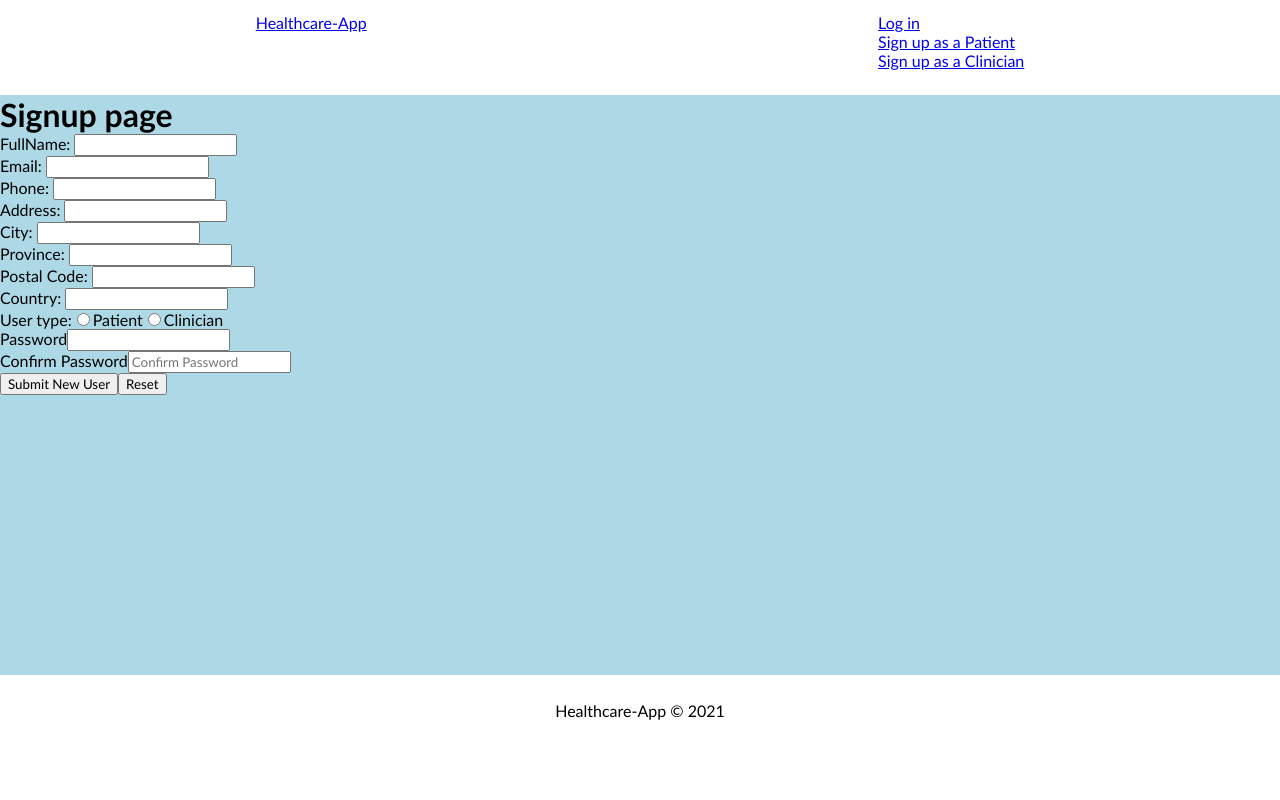
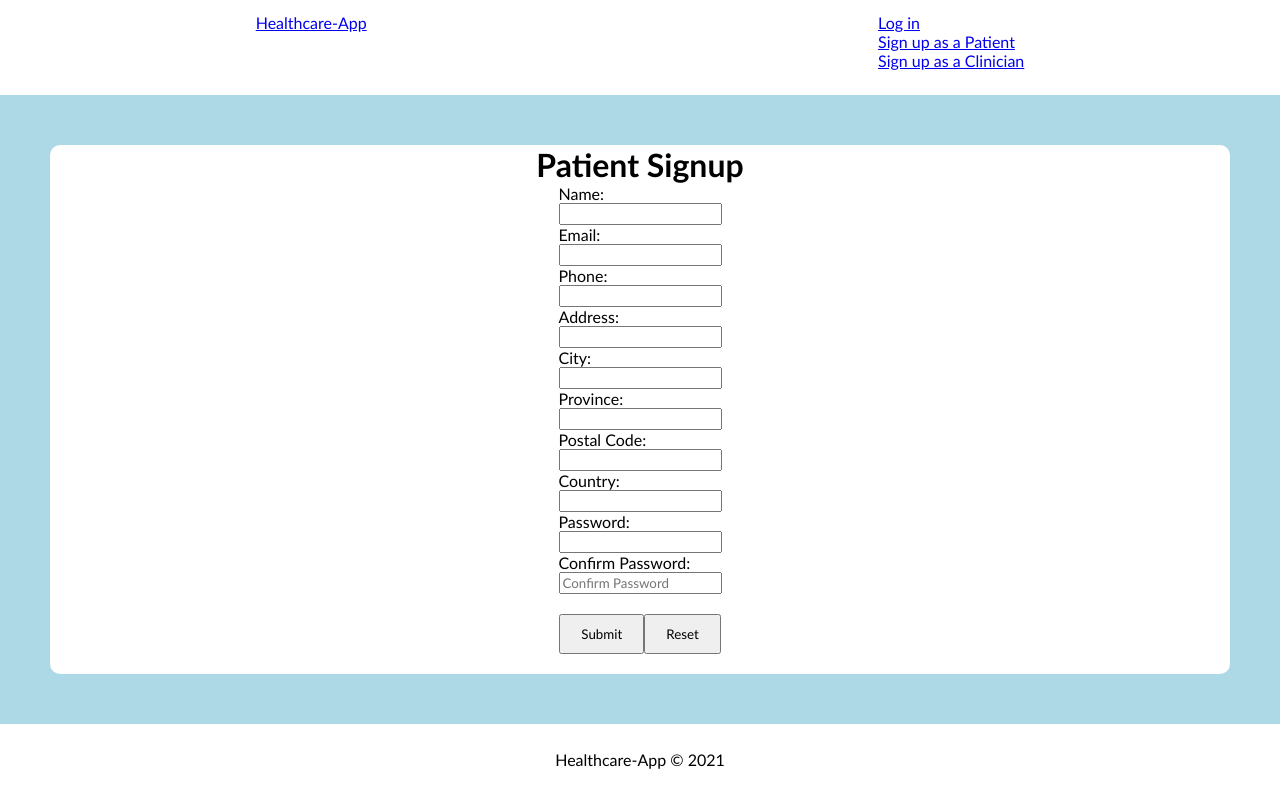
Before and after one commit to phides-code/clinicfinder, a React (Create React App) app in the folder frontend/: page /signup in a window 1280 px wide. Built offline with nearby package versions, Linux system fonts and the light colour scheme; a web font is replaced by a local one.

Commit message:
styled login and signup pages

```diff
--- a/frontend/src/components/ClinicianSignup.js
+++ b/frontend/src/components/ClinicianSignup.js
@@ -107,47 +107,52 @@ const ClinicianSignup = () => {
   };
 
   return (
-    <div>
-      <div><h1>Clinician Signup page - Enter your clinic ID:</h1></div>
-      <div>
+    <Wrapper>
+      <h1>Clinician Signup</h1>
+
+      { !provider &&
         <form onSubmit={findProvider}>
+          <div>Enter your clinic ID: </div>
           <input name="providerId" type="text" style={{width: "200px"}} required />
-          <input type="submit" value="Submit" />
+          <SignupDiv>
+            <SignupButton type="submit" value="Submit" />
+          </SignupDiv>
         </form>
-      </div>
+      }
+
       {(provider && provider !== "none found") ?
       <div>
-        <div><h2>Your Clinic:</h2></div>
+        <h3>Your Clinic:</h3>
         <div>{provider.name}</div>
         <div>{provider.display_phone}</div>
         <div>{provider.location.display_address}</div>
 
-        <form onSubmit={postNewUser}>
-          <div><h2>Enter your information to register as a clinician with {provider.name}:</h2></div>
+        <LoginForm onSubmit={postNewUser}>
+          <h3>Enter your information to register as a clinician with {provider.name}:</h3>
           <div>
-            <label>Name: </label>
-            <input name="name" type="text" required />
+            <label>Name: </label></div>
+            <div><input name="name" type="text" required />
           </div>
           <div>
-            <label>Email: </label>
-            <input name="email" type="email" required />
+            <label>Email: </label></div>
+            <div><input name="email" type="email" required />
           </div>
 
           <div>
-            <label htmlFor="password">Create a Password: </label>
-            <input type="password" id="password" name="password" pattern="(?=.*\d)(?=.*[a-z])(?=.*[A-Z]).{8,}" title="Must contain at least one number and one uppercase and lowercase letter, and at least 8 or more characters" required />
+            <label htmlFor="password">Create a Password: </label></div>
+            <div><input type="password" id="password" name="password" pattern="(?=.*\d)(?=.*[a-z])(?=.*[A-Z]).{8,}" title="Must contain at least one number and one uppercase and lowercase letter, and at least 8 or more characters" required />
           </div>
 
           <div>
-            <label htmlFor="confirm_password">Confirm Password</label>
-            <input type="password" placeholder="Confirm Password" id="confirm_password" required />
+            <label htmlFor="confirm_password">Confirm Password</label></div>
+            <div><input type="password" placeholder="Confirm Password" id="confirm_password" required />
           </div>
 
-          <div>
-            <input type="submit" value="Submit" />
-            <button type="reset">Reset</button>
-          </div>
-        </form>
+          <SignupDiv>
+            <SignupButton type="submit" value="Submit" />
+            <SignupButton onClick={() => {setProvider(null);}} type="reset" value="Reset"/>
+          </SignupDiv>
+        </LoginForm>
 
         <PasswordValidation id="message" >
           <h3>Password must contain the following:</h3>
@@ -159,9 +164,45 @@ const ClinicianSignup = () => {
 
       </div> : (provider === "none found") && <div>Clinic not found.</div>
       }
-    </div>
+    </Wrapper>
   );
 };
+
+const LoginForm = styled.form`
+  display: flex;
+	flex-direction: column;
+	flex-wrap: nowrap;
+	justify-content: center;
+	align-items: center;
+	align-content: center;
+`;
+
+const Wrapper = styled.div`
+  padding: 5px;
+  border-radius: 10px;
+  margin: 50px 50px;
+  background-color: white;
+  display: flex;
+	flex-direction: column;
+	flex-wrap: nowrap;
+	justify-content: center;
+	align-items: center;
+	align-content: center;
+`;
+
+const SignupButton = styled.input`
+  margin: 20px 0px;
+  padding: 10px 20px;
+`;
+
+const SignupDiv = styled.div`
+  display: flex;
+	flex-direction: row;
+	flex-wrap: nowrap;
+	justify-content: center;
+	align-items: center;
+	align-content: center;
+`;
 
 const PasswordValidation = styled.div`
   display: none;
--- a/frontend/src/components/Login.js
+++ b/frontend/src/components/Login.js
@@ -65,29 +65,55 @@ const Login = () => {
   };
 
   return (
-    <div>
-      <h1>Login page</h1>
-      <div>
-        <form onSubmit={userLogin}>
-          <div>
-            <label>Patient or Clinician ID: </label>
-            <input name="patientId" required></input>
-          </div>
-          <div>
-            <label>Password: </label>
-            <input type="password" name="password" required></input>
-          </div>
-          <div>
-            <input type="submit" value="Login"/>
-          </div>
+    <Wrapper>
+      <h1>Login</h1>
+      {/* <div> */}
+        <LoginForm onSubmit={userLogin}>
+          <div><label>Patient or Clinician ID: </label></div>
+          <div><input name="patientId" required></input></div>
 
+          <div><label>Password: </label></div>
+          <div><input type="password" name="password" required></input></div>
           {
             invalidUser && <div>*** Invalid Login ***</div>
           }
-        </form>
-      </div>
-    </div>
+          <LoginDiv>
+            <LoginButton type="submit" value="Login"/>
+          </LoginDiv>
+
+
+        </LoginForm>
+      {/* </div> */}
+    </Wrapper>
   );
 };
 
+const LoginForm = styled.form``;
+
+const LoginButton = styled.input`
+  margin: 20px 0px;
+  padding: 10px 20px;
+`;
+
+const LoginDiv = styled.div`
+  display: flex;
+	flex-direction: column;
+	flex-wrap: nowrap;
+	justify-content: center;
+	align-items: center;
+	align-content: center;
+`;
+
+const Wrapper = styled.div`
+  border-radius: 10px;
+  margin: 50px 50px;
+  background-color: white;
+  display: flex;
+	flex-direction: column;
+	flex-wrap: nowrap;
+	justify-content: center;
+	align-items: center;
+	align-content: center;
+`;
+
 export default Login;
--- a/frontend/src/components/Signup.js
+++ b/frontend/src/components/Signup.js
@@ -82,82 +82,100 @@ const Signup = () => {
   };
 
   return (
-    <div>
-      <div><h1>Signup page</h1></div>
-
-      <div>
+    <Wrapper>
+      <div><h1>Patient Signup</h1></div>
         <form onSubmit={postNewUser}>
           <div>
-            <label>FullName: </label>
-            <input name="name" type="text" required />
+            <label>Name: </label></div>
+            <div><input name="name" type="text" required />
           </div>
           <div>
-            <label>Email: </label>
-            <input name="email" type="email" required />
+            <label>Email: </label></div>
+            <div><input name="email" type="email" required />
           </div>
           <div>
-            <label>Phone: </label>
-            <input name="phone" type="phone" required />
+            <label>Phone: </label></div>
+            <div><input name="phone" type="phone" required />
           </div>
           <div>
-            <label>Address: </label>
-            <input name="address" type="address" required />
+            <label>Address: </label></div>
+            <div><input name="address" type="address" required />
           </div>
           <div>
-            <label>City: </label>
-            <input name="city" type="text" required />
+            <label>City: </label></div>
+            <div><input name="city" type="text" required />
           </div>
           <div>
-            <label>Province: </label>
-            <input name="province" type="text" required />
+            <label>Province: </label></div>
+          <div><input name="province" type="text" required />
           </div>
           <div>
-            <label>Postal Code: </label>
-            <input name="postalcode" type="text" required />
+            <label>Postal Code: </label></div>
+            <div><input name="postalcode" type="text" required />
           </div>
           <div>
-            <label>Country: </label>
-            <input name="country" type="text" required />
-          </div>
-          <div>
-            <>User type:</>
-            <input type="radio" name="userType" value="patient" id="patient" required></input>
-            <label htmlFor="patient">Patient</label>
-            <input type="radio" name="userType" value="clinician" id="clinician"></input>
-            <label htmlFor="clinician">Clinician</label>
+            <label>Country: </label></div>
+            <div><input name="country" type="text" required />
           </div>
 
           <div>
-            <label htmlFor="password">Password</label>
-            <input type="password" id="password" name="password" pattern="(?=.*\d)(?=.*[a-z])(?=.*[A-Z]).{8,}" title="Must contain at least one number and one uppercase and lowercase letter, and at least 8 or more characters" required />
+            <label htmlFor="password">Password: </label></div>
+            <div><input type="password" id="password" name="password" pattern="(?=.*\d)(?=.*[a-z])(?=.*[A-Z]).{8,}" title="Must contain at least one number and one uppercase and lowercase letter, and at least 8 or more characters" required />
           </div>
 
           <div>
-            <label htmlFor="confirm_password">Confirm Password</label>
-            <input type="password" placeholder="Confirm Password" id="confirm_password" required />
+            <label htmlFor="confirm_password">Confirm Password: </label></div>
+            <div><input type="password" placeholder="Confirm Password" id="confirm_password" required />
           </div>
 
-          <div>
-            <input type="submit" value="Submit New User" />
-            <button type="reset">Reset</button>
-          </div>
+          <SignupDiv>
+            <SignupButton type="submit" value="Submit" />
+            {/* <button type="reset">Reset</button> */}
+            <SignupButton type="reset"/>
+          </SignupDiv>
         </form>
 
         <PasswordValidation id="message" >
-          <h3>Password must contain the following:</h3>
+          <h3>Password must contain:</h3>
           <p id="letter" className="invalid">A <b>lowercase</b> letter</p>
-          <p id="capital" className="invalid">A <b>capital (uppercase)</b> letter</p>
+          <p id="capital" className="invalid">An <b>uppercase</b> letter</p>
           <p id="number" className="invalid">A <b>number</b></p>
           <p id="length" className="invalid">Minimum <b>8 characters</b></p>
         </PasswordValidation>
-
-      </div>
-    </div>
+    </Wrapper>
   );
 };
+
+const Wrapper = styled.div`
+  border-radius: 10px;
+  margin: 50px 50px;
+  background-color: white;
+  display: flex;
+	flex-direction: column;
+	flex-wrap: nowrap;
+	justify-content: center;
+	align-items: center;
+	align-content: center;
+`;
+
+const SignupButton = styled.input`
+  margin: 20px 0px;
+  padding: 10px 20px;
+`;
+
+const SignupDiv = styled.div`
+  display: flex;
+	flex-direction: row;
+	flex-wrap: nowrap;
+	justify-content: center;
+	align-items: center;
+	align-content: center;
+`;
 
 const PasswordValidation = styled.div`
   display: none;
 `;
 
+
+
 export default Signup;
```
